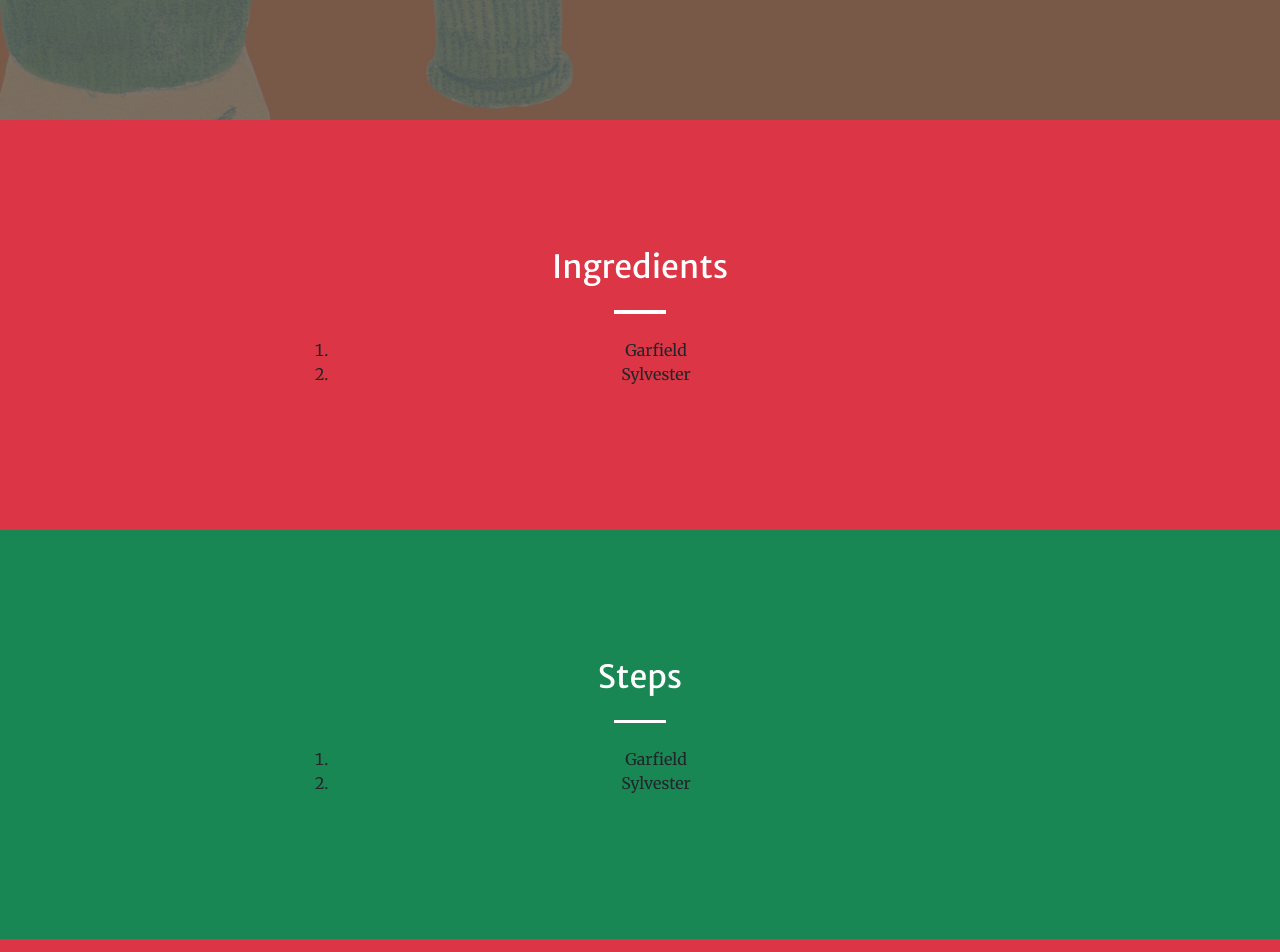
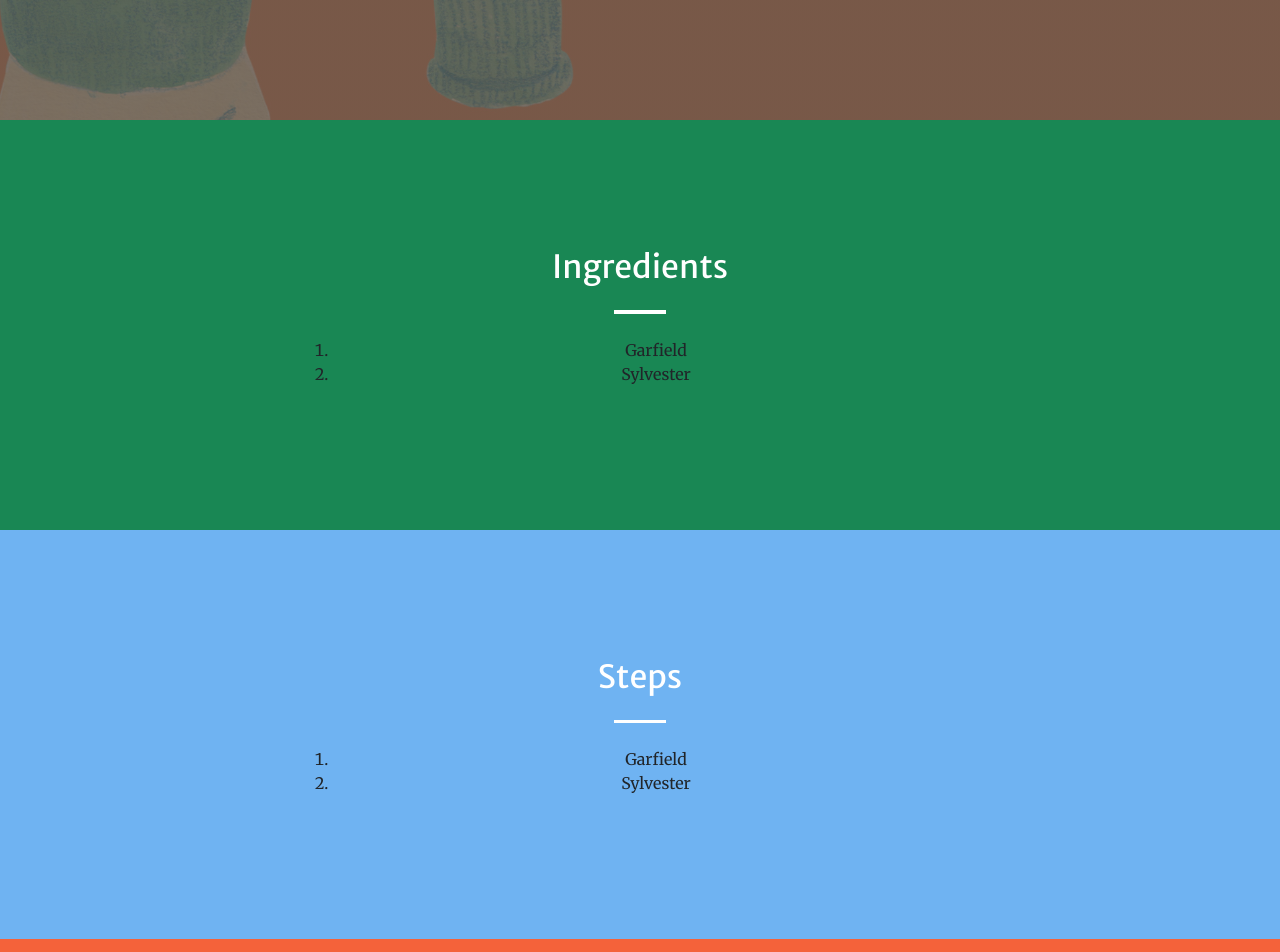
Before and after one commit to Cellintan/Cookaliciouss, a website: page dist/tomatojoice.html in a window 1280 px wide. Shown: the part 680-1632 px from the top of the page. Drawn offline with nearby package versions, Linux system fonts and the light colour scheme; some packages are replaced by stand-ins of ours; a script that the page names is missing.

Commit message:
everythign

```diff
--- a/dist/tomatojoice.html
+++ b/dist/tomatojoice.html
@@ -48,7 +48,7 @@
             </div>
         </header>
         <!-- ingredients-->
-        <section class="page-section bg-red" id="about">
+        <section class="page-section bg-success" id="about">
             <div class="container px-4 px-lg-5">
                 <div class="row gx-4 gx-lg-5 justify-content-center">
                     <div class="col-lg-8 text-center">
@@ -63,7 +63,7 @@
             </div>
         </section>
         <!-- step-->
-        <section class="page-section bg-success" id="icecream">
+        <section class="page-section bg-blue" id="icecream">
             <div class="container px-4 px-lg-5">
                 <div class="row gx-4 gx-lg-5 justify-content-center">
                     <div class="col-lg-8 text-center">
@@ -78,7 +78,7 @@
             </div>
         </section>
         <!-- check the video-->
-        <section class="page-section bg-red" id="icecream">
+        <section class="page-section bg-primary" id="icecream">
             <div class="container px-4 px-lg-5">
                 <div class="row gx-4 gx-lg-5 justify-content-center">
                     <div class="col-lg-8 text-center">
```
